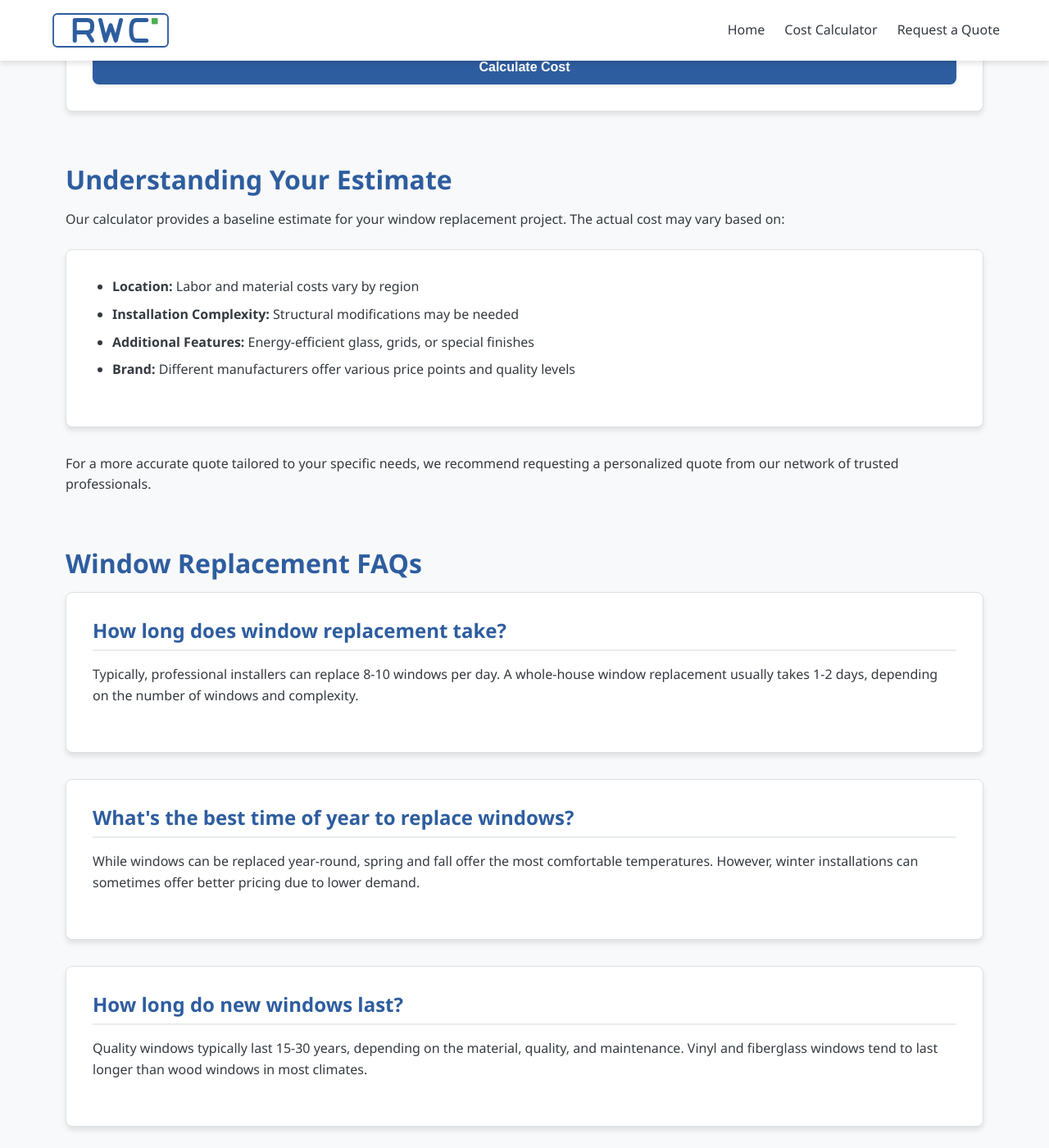
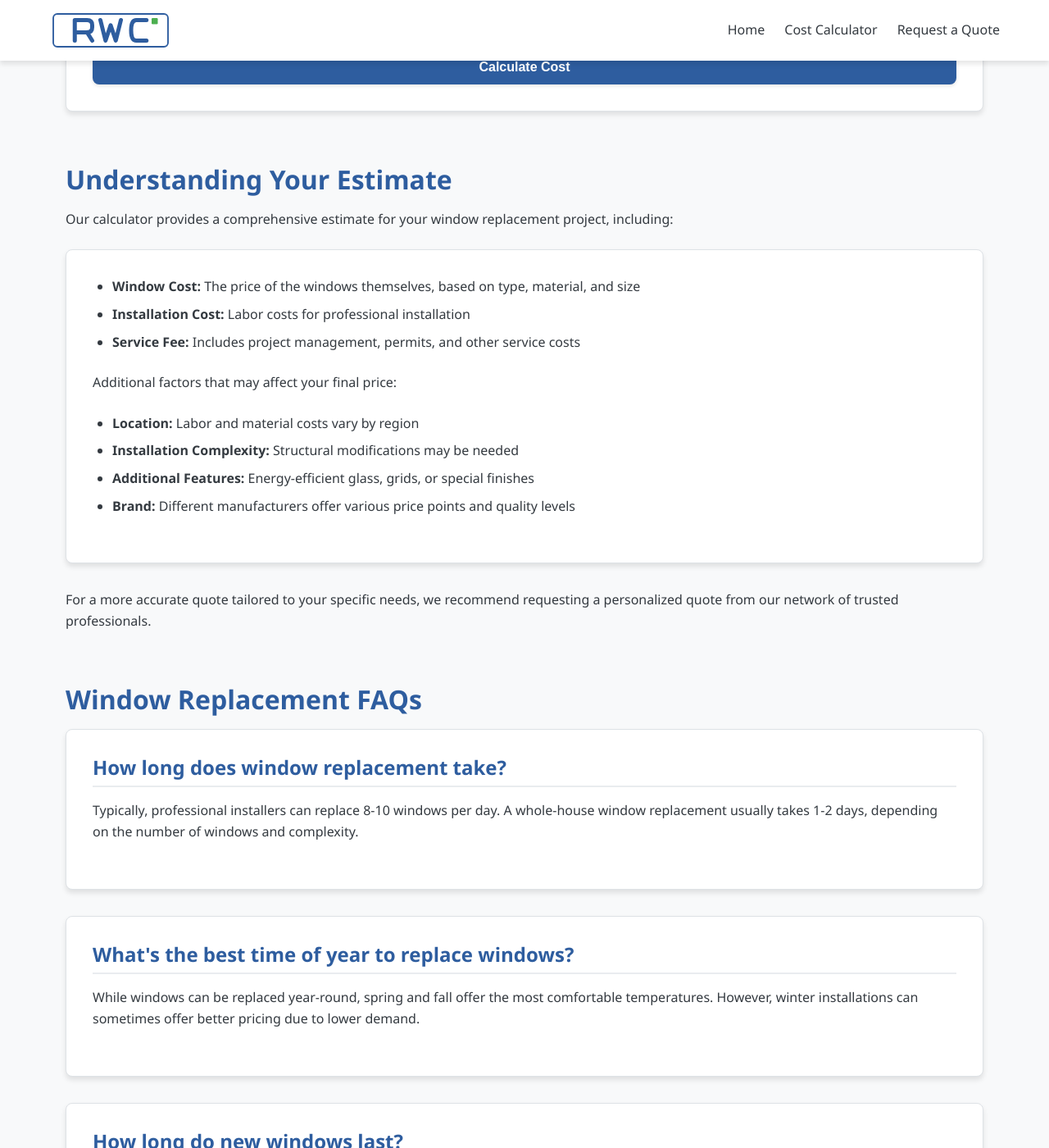
Before and after one commit to tim-amredev/replacement-window-costs, a Jekyll site: the page built from calculator.html, in a window 1280 px wide and 1400 px high, scrolled down 480 px. Shown: the whole window at 82% size. Built offline with Jekyll 4.4.1, drawn with Linux system fonts in a browser that asks for light colours.

Commit message:
Update calculator.html

```diff
--- a/calculator.html
+++ b/calculator.html
@@ -54,8 +54,31 @@ custom_js:
     </form>
 
     <div id="calculator-result" class="calculator-result" style="display: none;">
-        <h3>Estimated Cost</h3>
+      <h3>Estimated Total Cost</h3>
       <p class="price" id="estimated-price">$0</p>
+
+      <div id="price-breakdown" class="price-breakdown" style="display: none;">
+        <h4>Cost Breakdown</h4>
+        <div class="breakdown-table">
+          <div class="breakdown-row">
+            <div class="breakdown-label">Window Cost:</div>
+            <div class="breakdown-value" id="window-cost">$0</div>
+          </div>
+          <div class="breakdown-row">
+            <div class="breakdown-label">Installation Cost:</div>
+            <div class="breakdown-value" id="installation-cost">$0</div>
+          </div>
+          <div class="breakdown-row">
+            <div class="breakdown-label">Service Fee:</div>
+            <div class="breakdown-value" id="commission">$0</div>
+          </div>
+          <div class="breakdown-row breakdown-total">
+            <div class="breakdown-label">Total Cost:</div>
+            <div class="breakdown-value" id="total-cost">$0</div>
+          </div>
+        </div>
+      </div>
+
       <p>This is an estimate based on national averages. Actual costs may vary based on your location and specific requirements.</p>
       <a id="request-quote-btn" href="{{ site.baseurl }}/form-collection.html" class="btn btn-secondary">Request a Personalized Quote</a>
     </div>
@@ -64,9 +87,15 @@ custom_js:
 
 <div class="section">
   <h2>Understanding Your Estimate</h2>
-    <p>Our calculator provides a baseline estimate for your window replacement project. The actual cost may vary based on:</p>
+  <p>Our calculator provides a comprehensive estimate for your window replacement project, including:</p>
 
   <div class="card">
+    <ul>
+      <li><strong>Window Cost:</strong> The price of the windows themselves, based on type, material, and size</li>
+      <li><strong>Installation Cost:</strong> Labor costs for professional installation</li>
+      <li><strong>Service Fee:</strong> Includes project management, permits, and other service costs</li>
+    </ul>
+    <p>Additional factors that may affect your final price:</p>
     <ul>
       <li><strong>Location:</strong> Labor and material costs vary by region</li>
       <li><strong>Installation Complexity:</strong> Structural modifications may be needed</li>
@@ -97,3 +126,45 @@ custom_js:
   </div>
 </div>
 </section>
+
+<style>
+/* Price breakdown styles */
+.price-breakdown {
+  margin: 1.5rem 0;
+  background-color: var(--light-color);
+  border-radius: var(--border-radius);
+  padding: 1rem;
+  border: 1px solid var(--medium-gray);
+}
+
+.breakdown-table {
+  width: 100%;
+}
+
+.breakdown-row {
+  display: flex;
+  justify-content: space-between;
+  padding: 0.5rem 0;
+  border-bottom: 1px solid var(--medium-gray);
+}
+
+.breakdown-row:last-child {
+  border-bottom: none;
+}
+
+.breakdown-total {
+  font-weight: bold;
+  margin-top: 0.5rem;
+  padding-top: 0.5rem;
+  border-top: 2px solid var(--medium-gray);
+}
+
+.breakdown-label {
+  font-weight: 500;
+}
+
+.breakdown-value {
+  font-family: monospace;
+  font-size: 1.1rem;
+}
+</style>
```
Lines whose indentation alone changed are shown as unchanged.
